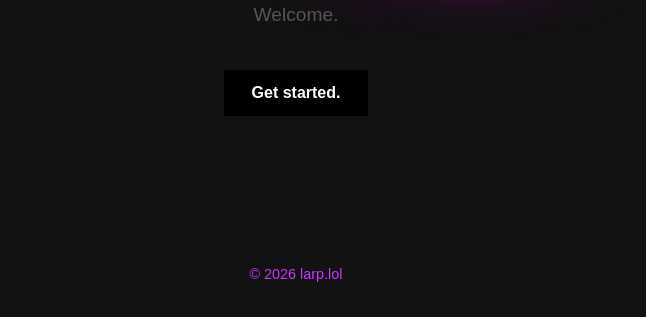
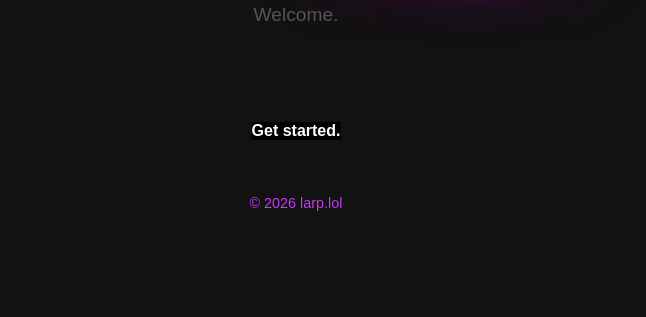
Before and after one commit to abi-privated/larp.lol, a plain HTML site: page index.html in a window 1280 px wide. Shown: the part 269-586 px from the top of the page, without its empty margins (344-990 px from the left). Drawn offline with Linux system fonts and the light colour scheme.

Commit message:
Update index.html

```diff
--- a/index.html
+++ b/index.html
@@ -44,9 +44,11 @@
         }
 
         .button {
+            position: absolute;
+            top: 50%;
+            left: 50%;
+            transform: translate(-50%, -50%);
             display: inline-block;
-            margin-top: 25px;
-            padding: 14px 28px;
             background: #000;
             color: white;
             text-decoration: none;
```
